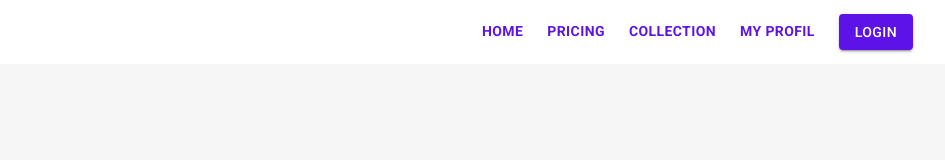
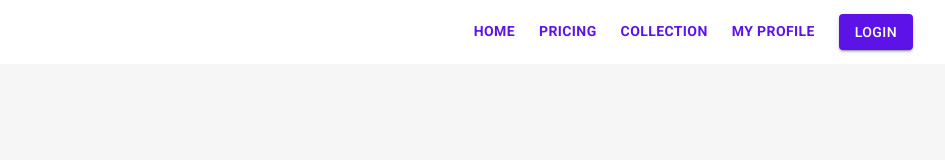
Before and after one commit to aces96/AI_vector_generator, a React (Vite) app in the folder AIVectorGenerator/: page / in a window 1280 px wide. Shown: the top 160 px of the page, without its empty margins (319-1264 px from the left). Built offline with nearby package versions, Linux system fonts and the light colour scheme.

Commit message:
fix some grammar issues

```diff
--- a/AIVectorGenerator/src/components/home.component.jsx
+++ b/AIVectorGenerator/src/components/home.component.jsx
@@ -23,7 +23,7 @@ const navigationLinks = [
     {name: 'home', href: '/'},
     {name: 'pricing', href: 'pricing'},
     {name: 'collection', href: `collection?tokens=${null}`},
-    {name: 'my profil', href: 'profil'},
+    {name: 'My profile', href: 'profil'},
 ]
 
 export const NavBar = ()=>{
@@ -195,7 +195,7 @@ export const Header = (props)=>{
                 </Typography>
 
                 <Typography display={'block'}  textAlign={'center'} color={'black'} variant='body1' component={'div'}>
-                    create something unique with ours <b>text to SVG</b> AI Tool
+                    create something unique with our <b>text to SVG</b> AI Tool
                 </Typography>
 
                 <TextField onChange={props.handlePrompt} style={{borderRadius: 20}} sx={{fieldset: {borderColor: '#5D13E7'},width: {xs: '95%', md: '95%', lg:'70%', borderColor: '#5D13E7' , marginTop: 10}}} value={props.prompt} size='small' variant='outlined'/>
```
